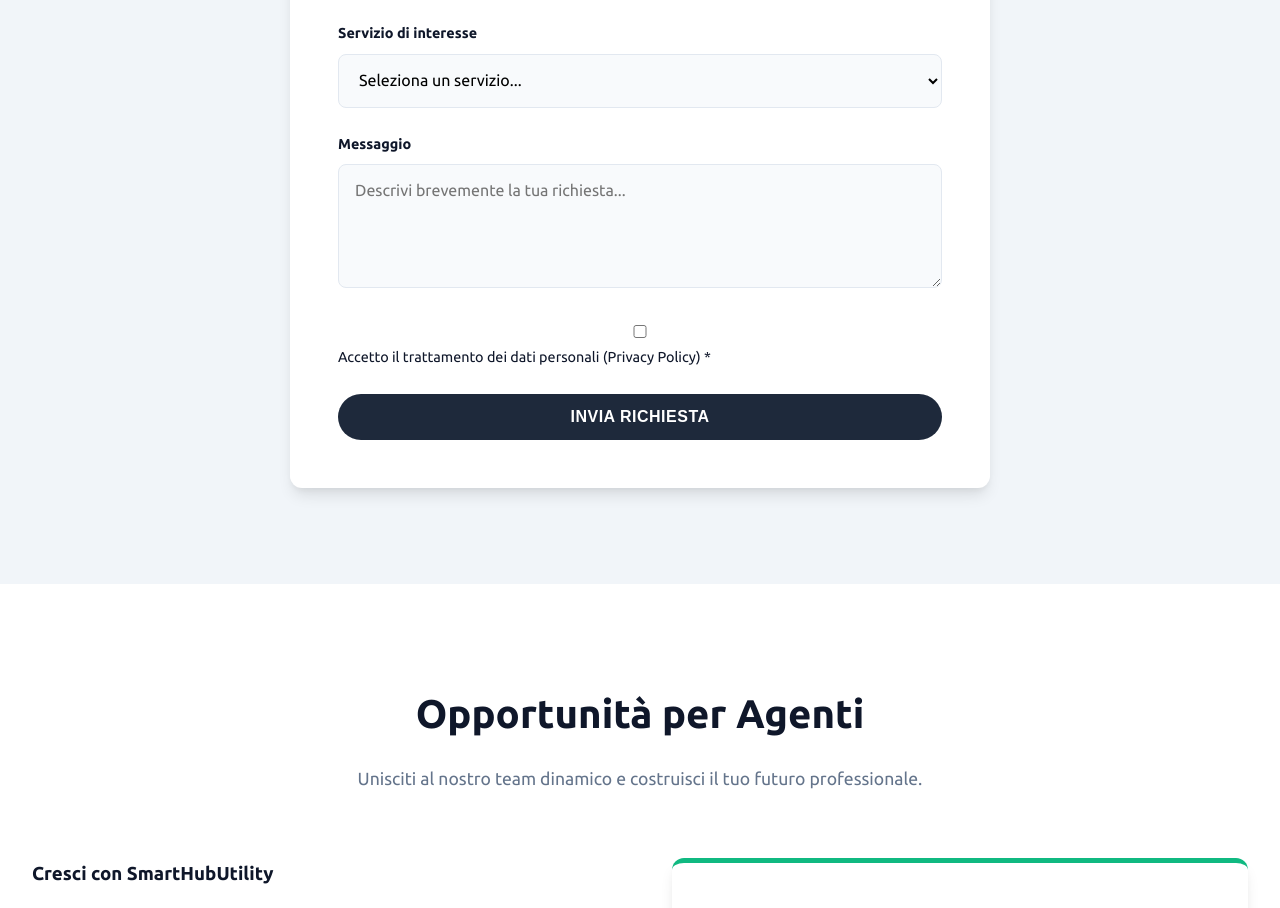
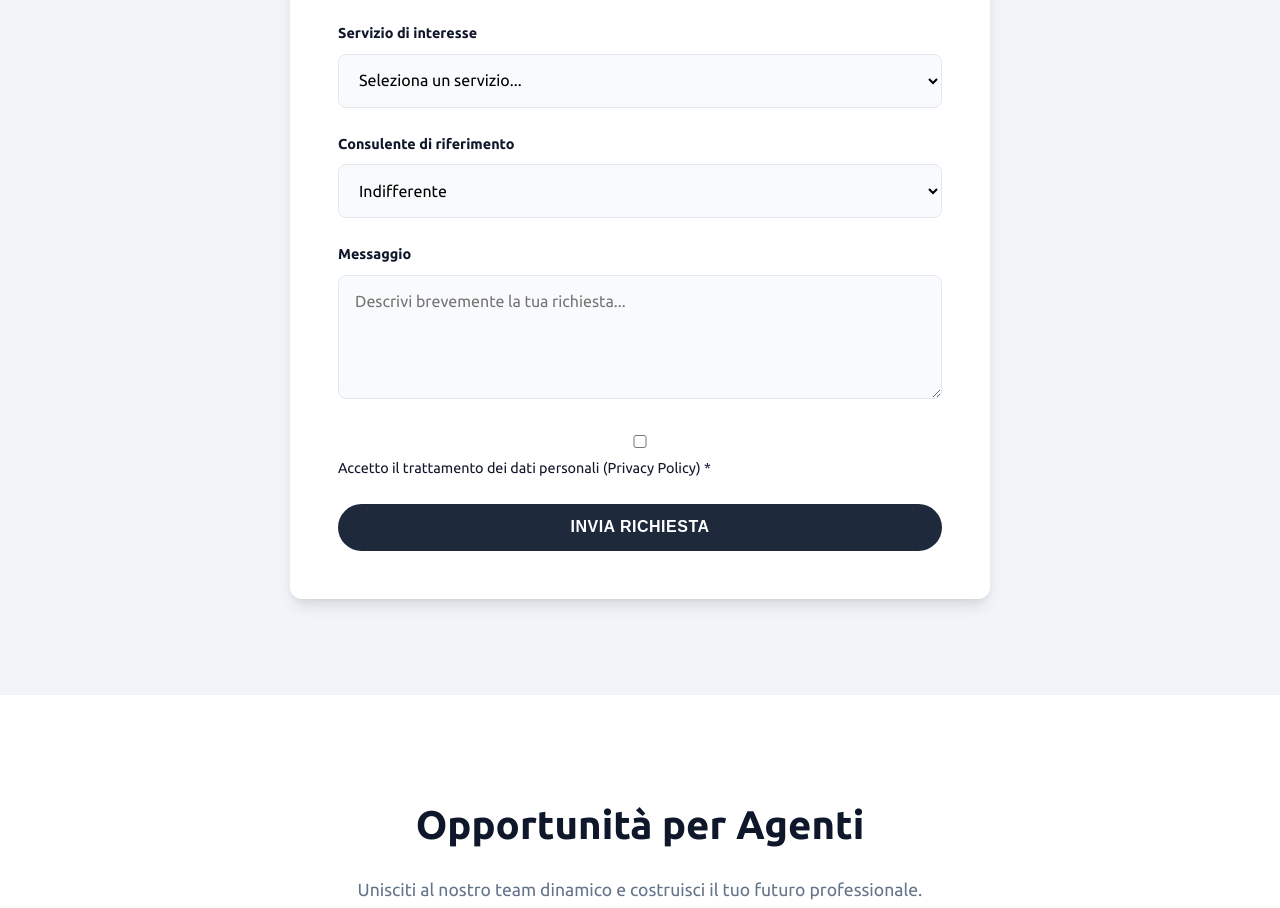
Before and after one commit to MikeFrank99/SmartHubUtility, a website: page index.html in a window 1280 px wide. Shown: the part 3840-4748 px from the top of the page. Drawn offline with nearby package versions, Linux system fonts and the light colour scheme.

Commit message:
feat: add consultant selection dropdown to contact form

```diff
--- a/index.html
+++ b/index.html
@@ -233,6 +233,16 @@
                         </div>
 
                         <div class="form-group">
+                            <label for="consultant">Consulente di riferimento</label>
+                            <select id="consultant" name="consultant">
+                                <option value="indifferente">Indifferente</option>
+                                <option value="michael-francazzi">Michael Francazzi</option>
+                                <option value="samuele-ghini">Samuele Ghini</option>
+                                <option value="ruben-sciola">Ruben Sciola</option>
+                            </select>
+                        </div>
+
+                        <div class="form-group">
                             <label for="message">Messaggio</label>
                             <textarea id="message" name="message" rows="5" placeholder="Descrivi brevemente la tua richiesta..."></textarea>
                         </div>
```
